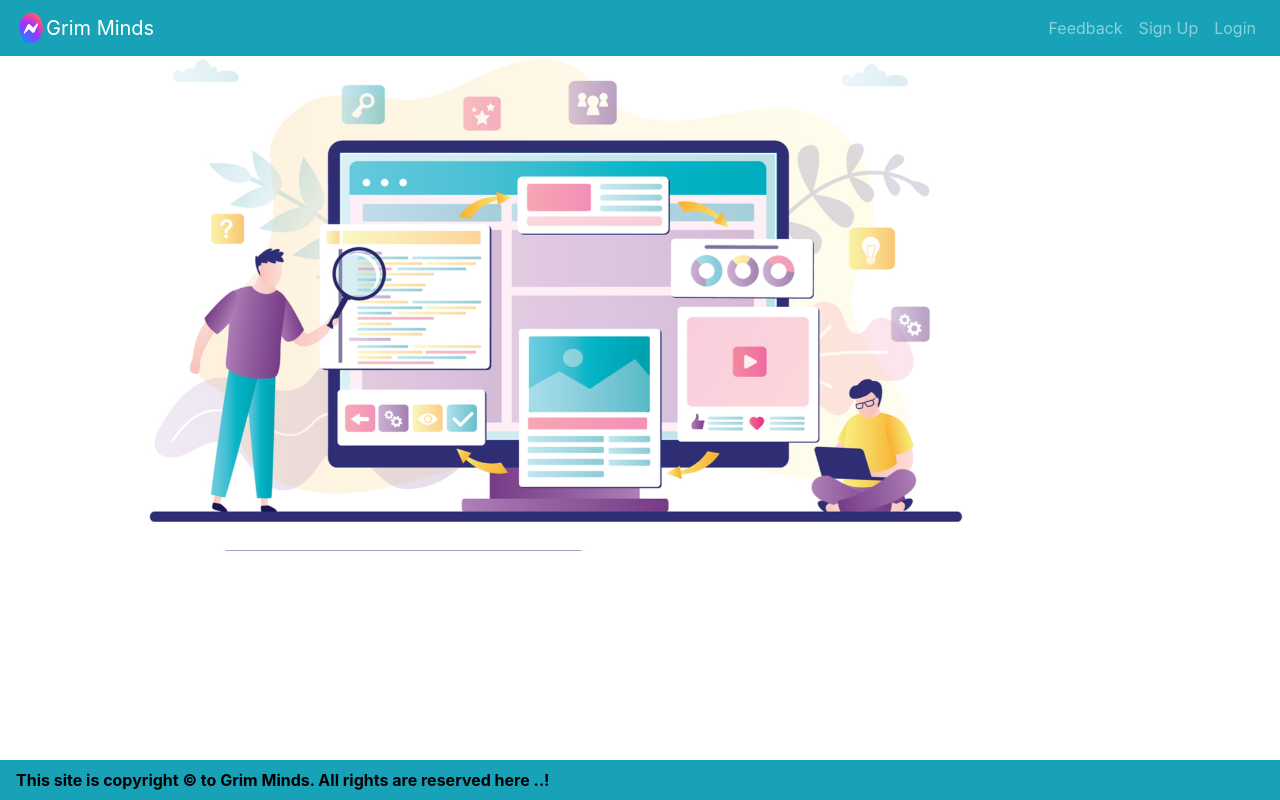
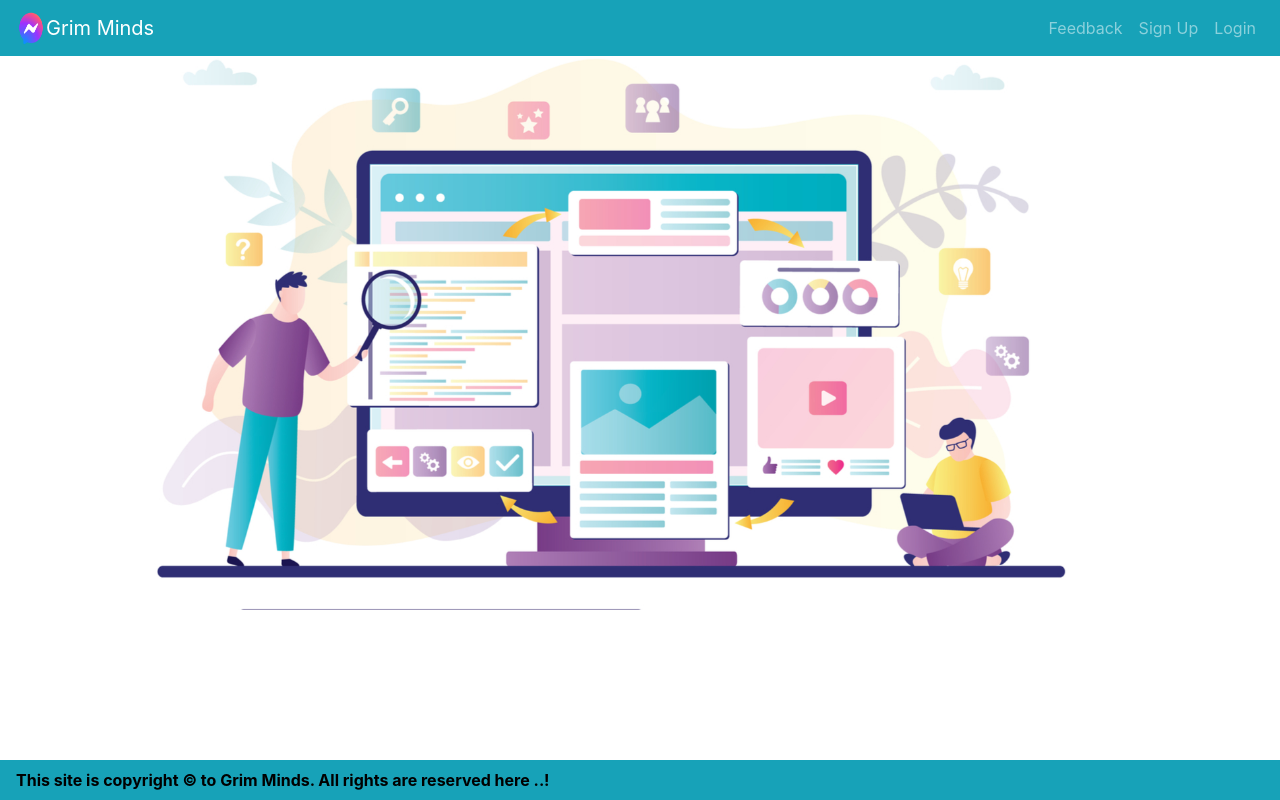
Before and after one commit to pvishnu1/ourAppSocialMedia, an Angular app: page /home in a window 1280 px wide. Built offline with nearby package versions, Linux system fonts and the light colour scheme.

Commit message:
home page update

```diff
--- a/src/app/home/home.component.html
+++ b/src/app/home/home.component.html
@@ -27,7 +27,7 @@ max-height: 100%;
 display: block; /* remove extra space below image */
 }
 .box{
-width: 85%;
+width: 95%;
 
 
 }
```
